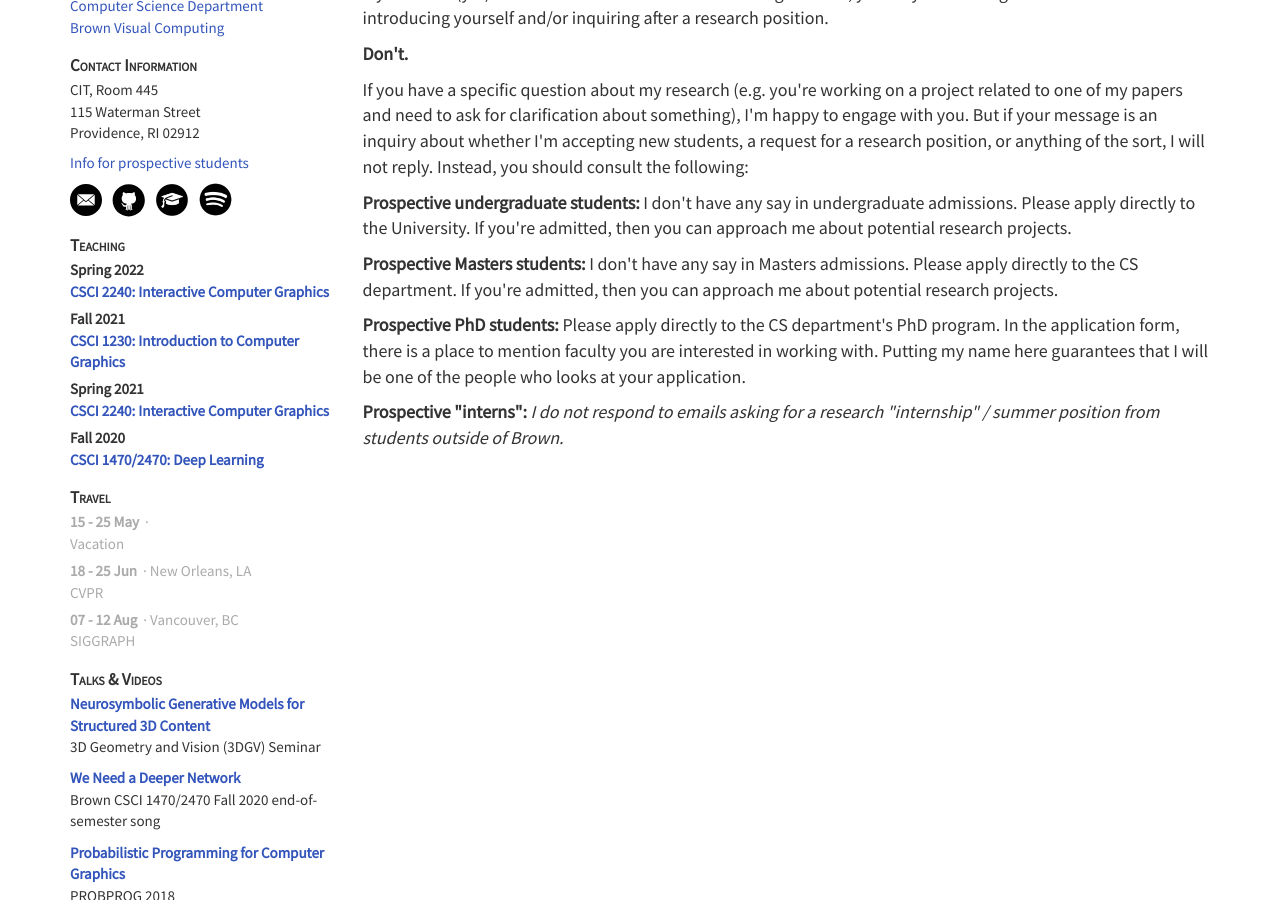
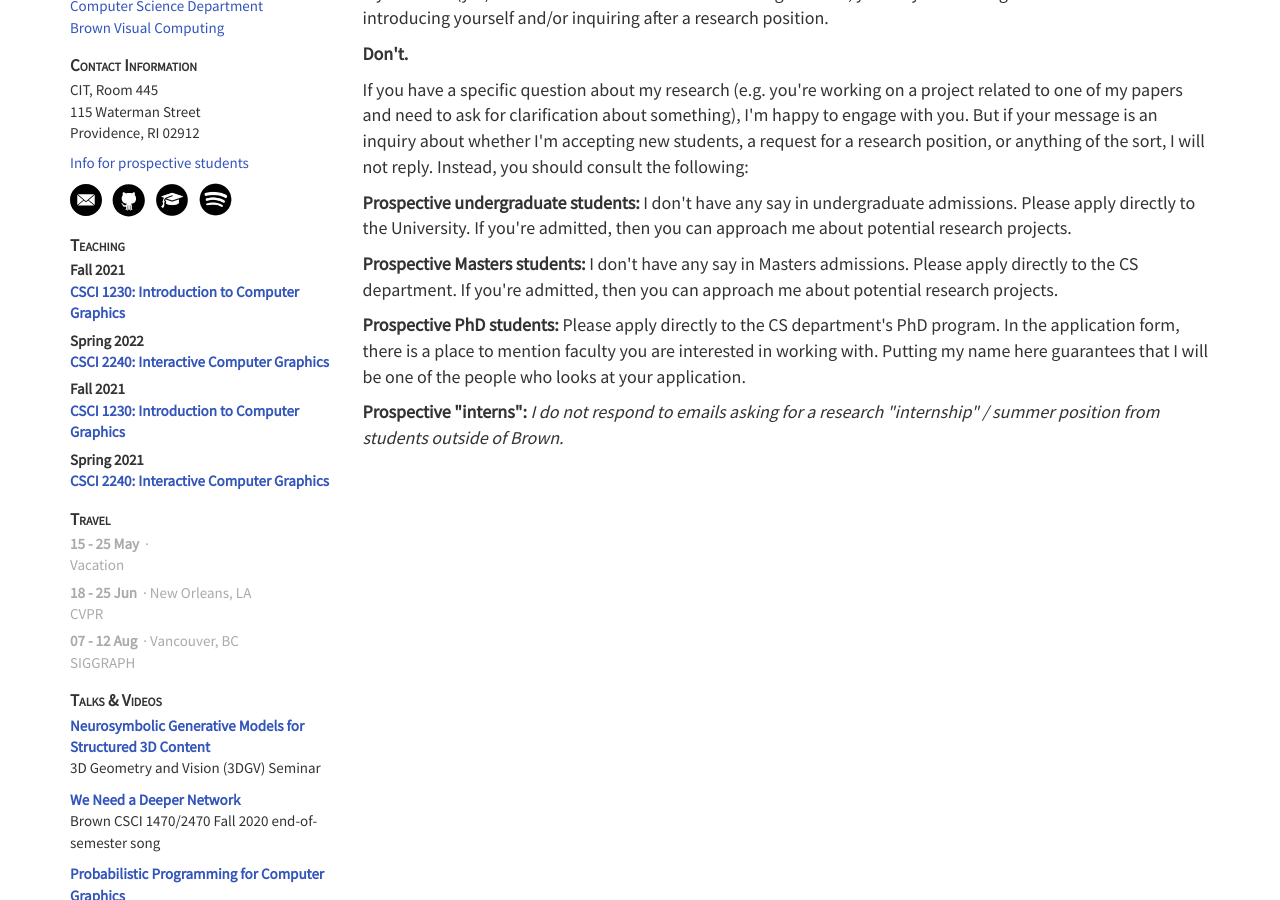
Before and after one commit to dritchie/dritchie.github.io, a Jekyll site: the page built from prospective_students.html, in a window 1280 px wide and 900 px high, scrolled down 401 px. Built offline with Jekyll 4.4.1, drawn with Linux system fonts in a browser that asks for light colours.

Commit message:
Update teaching.

```diff
--- a/_data/teaching.json
+++ b/_data/teaching.json
@@ -1,4 +1,12 @@
 [
+	{
+		"startdate": "2022-09-07",
+		"term": "Fall 2021",
+		"number": "CSCI 1230",
+		"name": "Introduction to Computer Graphics",
+		"link": "https://csci1230.graphics"
+	},
+
 	{
 		"startdate": "2022-01-26",
 		"term": "Spring 2022",
@@ -12,7 +20,7 @@
 		"term": "Fall 2021",
 		"number": "CSCI 1230",
 		"name": "Introduction to Computer Graphics",
-		"link": "https://csci1230.graphics"
+		"link": "http://cs.brown.edu/courses/cs123/archive/2021/"
 	},
 
 	{
```
